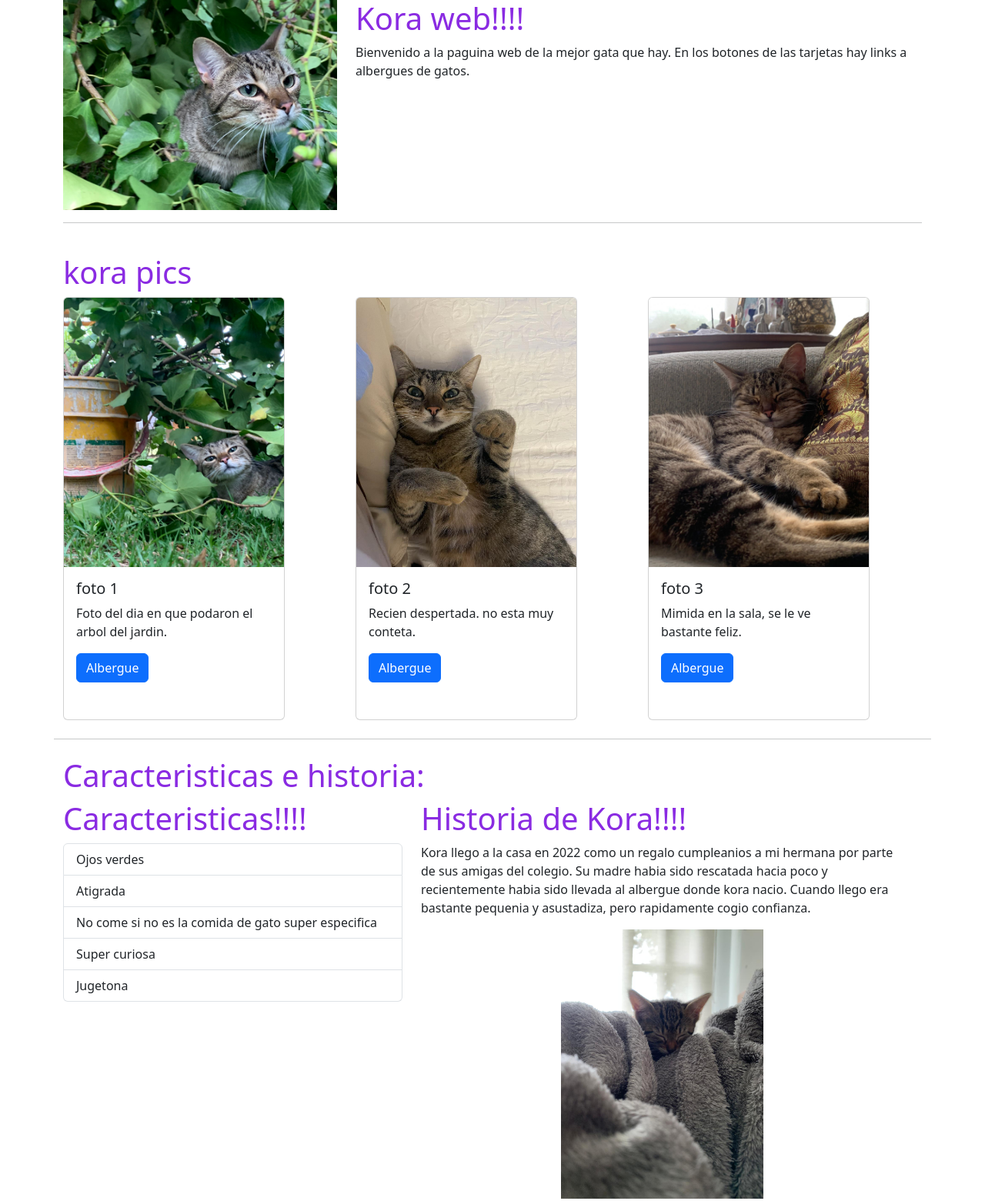
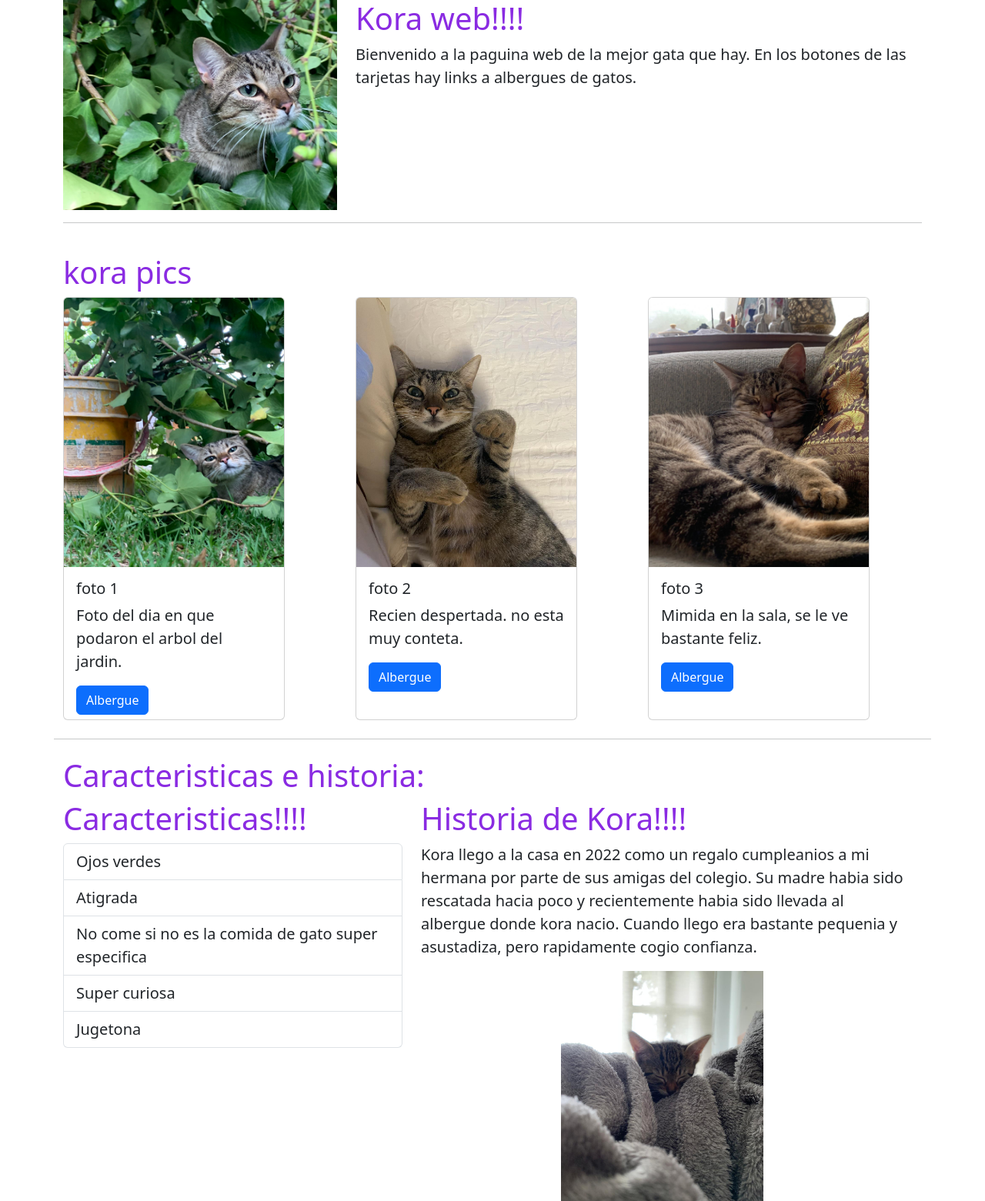
Before and after one commit to Marti820/tallerHTML, a plain HTML site: page tallerHTMl/index.html in a window 1280 px wide. Shown: the top 1561 px of the page at 77% size. Drawn offline with nearby package versions, Linux system fonts and the light colour scheme.

Commit message:
cambios estetica

```diff
--- a/tallerHTMl/index.html
+++ b/tallerHTMl/index.html
@@ -16,7 +16,9 @@
                 <h1>
                     Kora web!!!!
                 </h1>
-                Bienvenido a la paguina web de la mejor gata que hay. En los botones de las tarjetas hay links a albergues de gatos.
+                <p>
+                    Bienvenido a la paguina web de la mejor gata que hay. En los botones de las tarjetas hay links a albergues de gatos.
+                </p>
             </div>
         </div>
         <hr/>
@@ -70,7 +72,7 @@
                         <li class="list-group-item">No come si no es la comida de gato super especifica</li>
                         <li class="list-group-item">Super curiosa</li>
                         <li class="list-group-item">Jugetona</li>
-                      </ul>
+                    </ul>
                 </div>
 
                 <div class="col-7">
--- a/tallerHTMl/style.css
+++ b/tallerHTMl/style.css
@@ -13,3 +13,11 @@ h1{
 .card{
     height: 550px;
 }
+
+p {
+    font-size: 20px;
+}
+
+.list-group{
+    font-size: 20px;
+}
```
